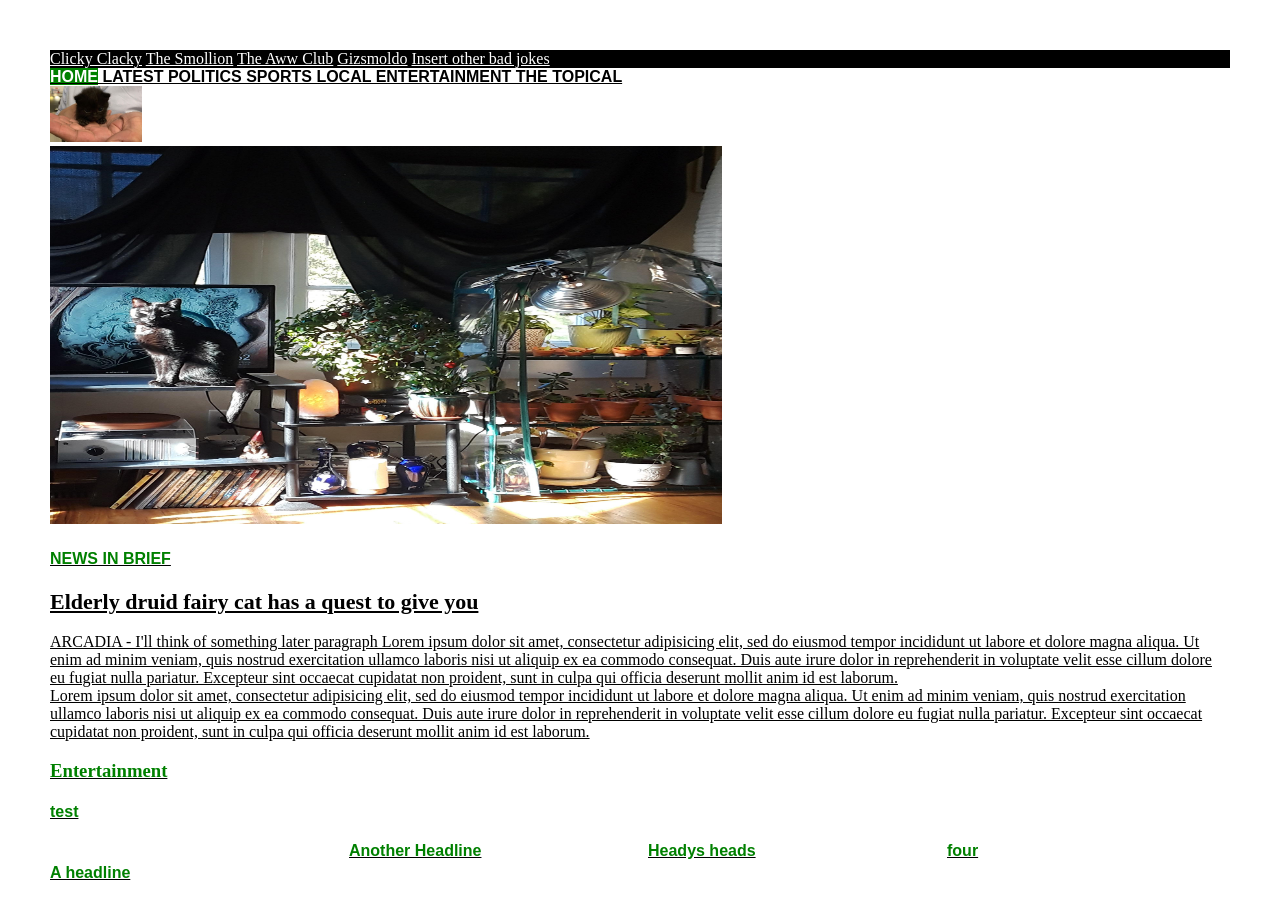
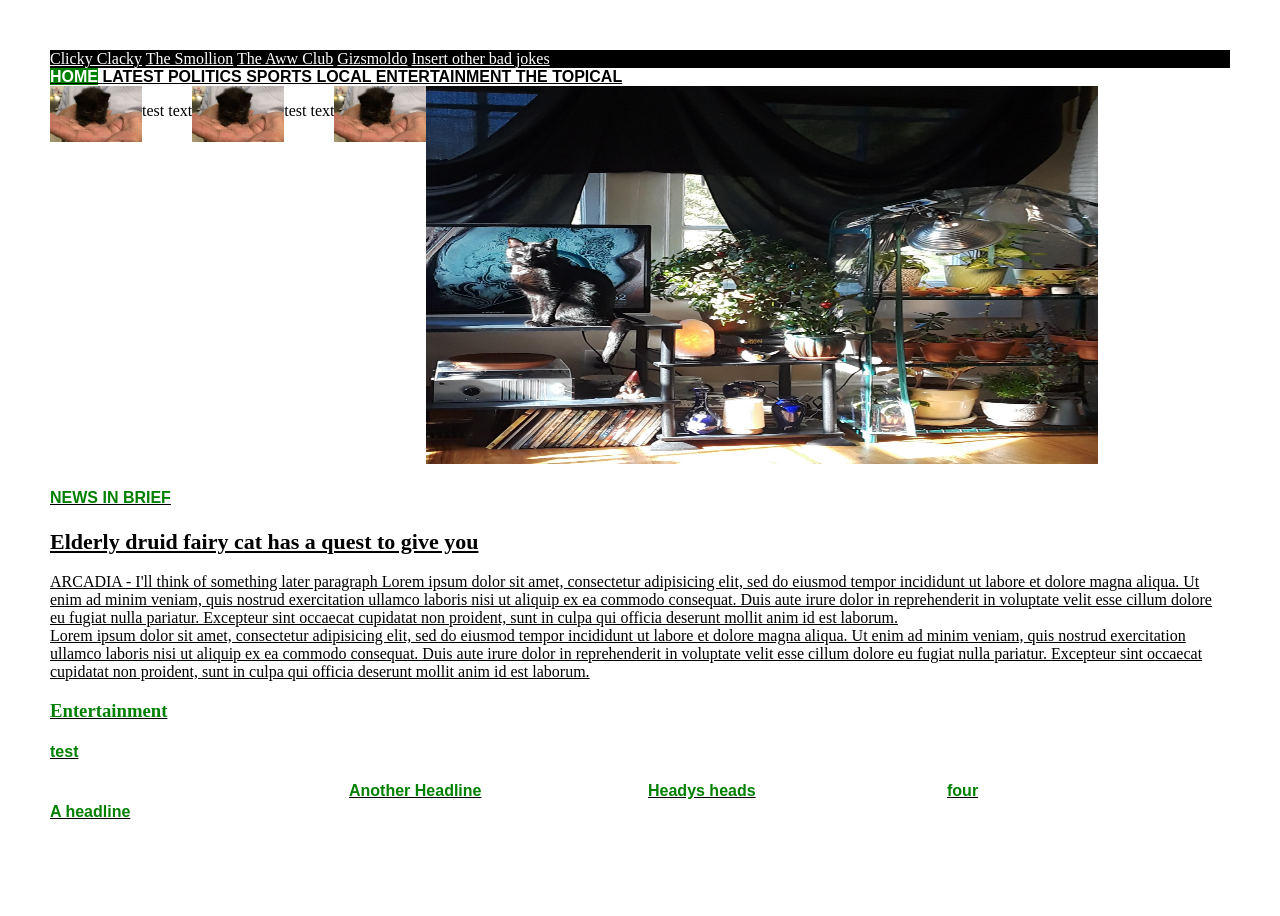
Before and after one commit to rowancarson/smollion, a plain HTML site: page index.html in a window 1280 px wide. After the commit the page ends 877 px from the top, so only its background shows below. Drawn offline with Linux system fonts and the light colour scheme.

Commit message:
made the lilpix test work

```diff
--- a/index.html
+++ b/index.html
@@ -12,7 +12,6 @@
 
 <div class = "linkytop">
   <a href="/placeholderlink.html">Clicky Clacky</a>
-
   <a href="/home/rowen/repos/smollion/placeholderlink.html">The Smollion</a>
   <a href="/home/rowen/repos/smollion/placeholderlink.html">The Aww Club</a>
   <a href="/home/rowen/repos/smollion/placeholderlink.html">Gizsmoldo</a>
@@ -31,21 +30,37 @@
 <strong>
 
 <span class="homeywomey">HOME</span>
-
+<!-- these need to be kept horizontal -->
 LATEST POLITICS SPORTS LOCAL ENTERTAINMENT THE TOPICAL
 
 </div>
 </strong>
-<!-- neeed a way to make the above not wrap -->
+<!-- need a way to make the above not wrap -->
 <div class="lilpix">
-<!-- little pictyres, headline, time four -->
+<!-- little pictures, headline, time four -->
 <img src="images/voidissmol.png" alt="void is smol and fluffy" width="92">
+<p> test text</p>
 
 </div>
 
+
+
+<div class="lilpix">
+
+<!-- little pictures, headline, time four -->
+<img src="images/voidissmol.png" alt="void is smol and fluffy" width="92">
+<p>test text</p>
+</div>
+
+
+<div class="lilpix">
+<!-- little pictures, headline, time four -->
+<img src="images/voidissmol.png" alt="void is smol and fluffy" width="92">
+</div>
 <!-- below theres gonna be a big chunk thing with littler thingies -->
 <div="segment">
 <div = "bigstory">
+  <!-- ems would be better than pixels below tbh -->
 <img src="images/wiseelderhasquestforyou.jpg" alt="the smollest of voids" height="378" width="672">
 <h4>NEWS IN BRIEF</h4>
 <h2>Elderly druid fairy cat has a quest to give you</h2>
--- a/style.css
+++ b/style.css
@@ -47,5 +47,9 @@ column-count: 4;
 }
 .lilpix {
   font-family: serif;
+  float: left;
 
 }
+.lilpix p {
+  float:right;
+}
```
